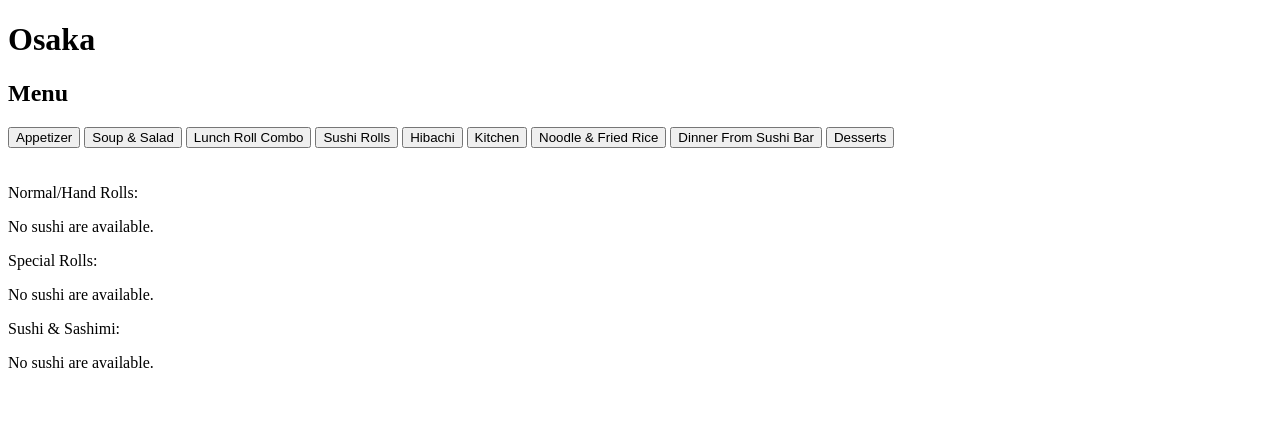
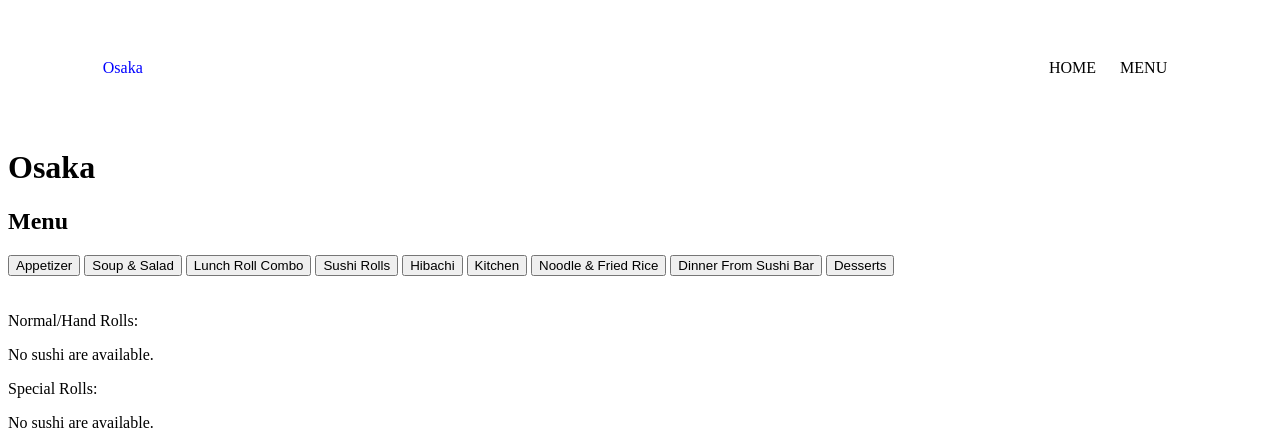
Before and after one commit to mcPython04/osakaMenu, a Django app: page /sushi/ in a window 1280 px wide. Shown: the top 430 px of the page. Run offline with Django 4.2, Linux system fonts and the light colour scheme; data that the repository does not hold is empty.

Commit message:
added home navbar & renamed some files

```diff
--- /dev/null
+++ b/menu/static/menu/style.css
@@ -0,0 +1,21 @@
+.navbar{
+    width: 85%;
+    margin: auto;
+    padding: 35px 0;
+    display: flex;
+    align-items: center;
+    justify-content: space-between;
+}
+.name {
+    color: blue;
+}
+.navbar ul li{
+    list-style: none;
+    display: inline-block;
+    margin: 0 10px;
+}
+.navbar ul li a{
+    text-decoration: none;
+    color: #000;
+    text-transform: uppercase;
+}
--- a/menu/templates/menu/aptzr.html
+++ b/menu/templates/menu/aptzr.html
@@ -1,4 +1,4 @@
-{% extends 'menu/base.html' %}
+{% extends 'menu/menu_nav.html' %}
 
 {% block content %}
     Appetizers From the Kitchen:
--- a/menu/templates/menu/dessert.html
+++ b/menu/templates/menu/dessert.html
@@ -1,4 +1,4 @@
-{% extends 'menu/base.html' %}
+{% extends 'menu/menu_nav.html' %}
 
 {% block content %}
     Dessert:
--- a/menu/templates/menu/hibachi.html
+++ b/menu/templates/menu/hibachi.html
@@ -1,4 +1,4 @@
-{% extends 'menu/base.html' %}
+{% extends 'menu/menu_nav.html' %}
 
 {% block content %}
     Hibachi Lunch:
--- a/menu/templates/menu/home.html
+++ b/menu/templates/menu/home.html
@@ -1,4 +1,4 @@
-{% extends 'menu/base.html' %}
+{% extends 'menu/navbar.html' %}
 
 {% block content %}
     <h2>Welcome to the home page</h2>
--- a/menu/templates/menu/kitchen.html
+++ b/menu/templates/menu/kitchen.html
@@ -1,4 +1,4 @@
-{% extends 'menu/base.html' %}
+{% extends 'menu/menu_nav.html' %}
 
 {% block content %}
     Bento Box (Lunch):
--- a/menu/templates/menu/base.html
+++ b/menu/templates/menu/menu_nav.html
@@ -2,6 +2,9 @@
 <html lang="en">
 <head>
     <meta charset="UTF-8">
+        {% include 'menu/navbar.html' %}
+    {% load static %}
+    <link rel="stylesheet" href="{% static 'menu/style.css' %}">
 </head>
 <body>
     <h1>Osaka</h1>
--- /dev/null
+++ b/menu/templates/menu/navbar.html
@@ -0,0 +1,20 @@
+<!DOCTYPE html>
+<html>
+<head>
+    <meta charset="UTF-8">
+    <title>Osaka Japanese Sushi and Hibachi</title>
+    {% load static %}
+    <link rel="stylesheet" href="{% static 'menu/style.css' %}">
+</head>
+<body>
+    <div class="navbar">
+        <div class="name">Osaka</div>
+        <ul>
+            <li><a href="{% url 'home' %}">Home</a></li>
+            <li><a href="{% url 'menu' %}">Menu</a></li>
+        </ul>
+    </div>
+    {% block content %}
+    {% endblock %}
+</body>
+</html>
--- a/menu/templates/menu/noodle_rice.html
+++ b/menu/templates/menu/noodle_rice.html
@@ -1,4 +1,4 @@
-{% extends 'menu/base.html' %}
+{% extends 'menu/menu_nav.html' %}
 
 {% block content %}
     Noodle:
--- a/menu/templates/menu/roll_combo.html
+++ b/menu/templates/menu/roll_combo.html
@@ -1,4 +1,4 @@
-{% extends 'menu/base.html' %}
+{% extends 'menu/menu_nav.html' %}
 
 {% block content %}
     Lunch Roll Combo
--- a/menu/templates/menu/soup_salad.html
+++ b/menu/templates/menu/soup_salad.html
@@ -1,4 +1,4 @@
-{% extends 'menu/base.html' %}
+{% extends 'menu/menu_nav.html' %}
 
 {% block content %}
     Soup:
--- a/menu/templates/menu/sushi.html
+++ b/menu/templates/menu/sushi.html
@@ -1,4 +1,4 @@
-{% extends 'menu/base.html' %}
+{% extends 'menu/menu_nav.html' %}
 
 {% block content %}
     <br>
--- a/menu/templates/menu/sushi_dinner.html
+++ b/menu/templates/menu/sushi_dinner.html
@@ -1,4 +1,4 @@
-{% extends 'menu/base.html' %}
+{% extends 'menu/menu_nav.html' %}
 
 {% block content %}
     Dinner From Sushi Bar:
--- a/menu/urls.py
+++ b/menu/urls.py
@@ -3,6 +3,7 @@
 
 urlpatterns = [
     path('', views.home, name='home'),
+    path('menu/', views.menu, name='menu'),
     path('sushi/', views.sushi, name='sushi'),
     path('appetizer/', views.appetizer, name='appetizer'),
     path('hibachi/', views.hibachi, name='hibachi'),
--- a/menu/views.py
+++ b/menu/views.py
@@ -94,3 +94,7 @@
         'dessert_list': dessert_list,
     }
     return render(request, 'menu/dessert.html', context)
+
+
+def menu(request):
+    return render(request, 'menu/menu_nav.html')
```
